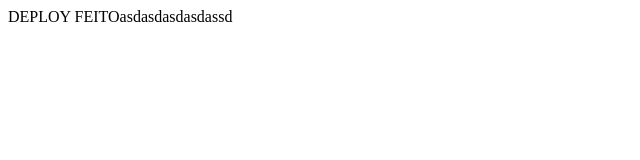
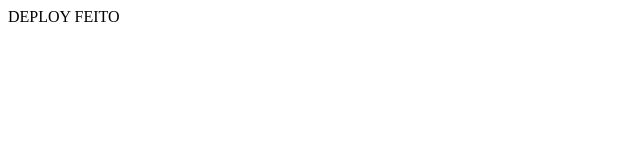
Before and after one commit to iJulioDuarte/react-ci-cd-deploy, a React (Vite) app: page / in a window 1280 px wide. Shown: the top 160 px of the page, without its empty margins (0-640 px from the left). Built offline with nearby package versions, Linux system fonts and the light colour scheme.

Commit message:
fix: alteracao de mensagem

```diff
--- a/src/App.tsx
+++ b/src/App.tsx
@@ -1,5 +1,5 @@
 function App() {
-  return <>DEPLOY FEITOasdasdasdasdassd</>;
+  return <div>DEPLOY FEITO</div>;
 }
 
 export default App;
```
